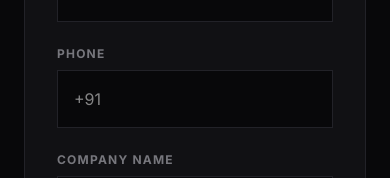
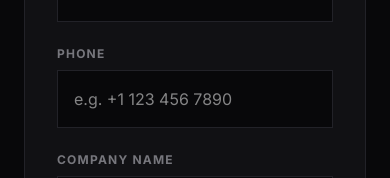
Before and after one commit to Sceduled/kavlron-website, a Next.js app: page / in a window 390 px wide. Shown: the part 11811-11989 px from the top of the page. Built offline with nearby package versions, Linux system fonts and the light colour scheme.

Commit message:
fix: change phone placeholder from +91 to generic example

```diff
--- a/src/app/components/ui/HomeComponents3.tsx
+++ b/src/app/components/ui/HomeComponents3.tsx
@@ -102,7 +102,7 @@ export function CTAForm() {
               <div className="grid grid-cols-1 sm:grid-cols-2 gap-6">
                 <div className="flex flex-col gap-2">
                   <label className="text-xs font-bold uppercase tracking-widest text-text-dim">Phone</label>
-                  <input type="tel" name="phone" placeholder="+91" required minLength={10} className="bg-background border border-border p-4 text-white focus:border-accent-amber focus:outline-none transition-colors" />
+                  <input type="tel" name="phone" placeholder="e.g. +1 123 456 7890" required minLength={10} className="bg-background border border-border p-4 text-white focus:border-accent-amber focus:outline-none transition-colors" />
                 </div>
                 <div className="flex flex-col gap-2">
                   <label className="text-xs font-bold uppercase tracking-widest text-text-dim">Company Name</label>
```
